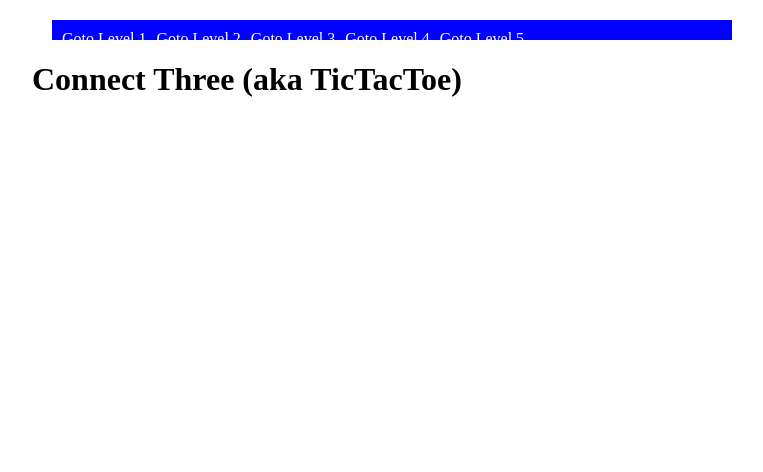
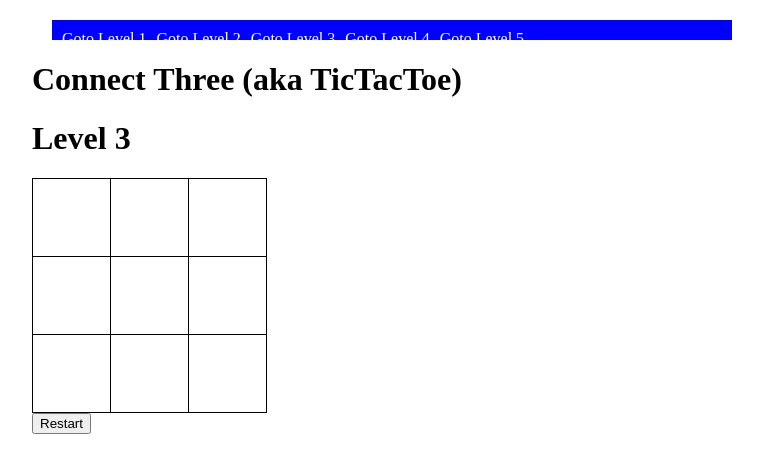
Before and after one commit to Hasan-Mesbaul-Ali-Taher/ConnectThree, an Angular app: page /level3 in a window 1280 px wide. Before the commit this address led to /. Shown: the top 472 px of the page, without its empty margins (248-1011 px from the left). Built offline with nearby package versions, Linux system fonts and the light colour scheme.

Commit message:
Level 3 completed

```diff
--- a/src/app/app-routing.module.ts
+++ b/src/app/app-routing.module.ts
@@ -2,12 +2,14 @@ import { NgModule } from '@angular/core';
 import { RouterModule, Routes } from '@angular/router';
 import { Level1Component } from './level1/level1.component';
 import { Level2Component } from './level2/level2.component';
+import { Level3Component } from './level3/level3.component';
 
 const routes: Routes = [
   {path:'', pathMatch:'full', redirectTo:'level1'},
   //if no path, then go to the path of 'level1'
   {path:"level1", component: Level1Component},
   {path:"level2", component: Level2Component},
+  {path:"level3", component: Level3Component},
 
 ];
 
--- a/src/app/level3/level3.component.scss
+++ b/src/app/level3/level3.component.scss
@@ -0,0 +1 @@
+@import '../level1/level1.component.scss';
```
